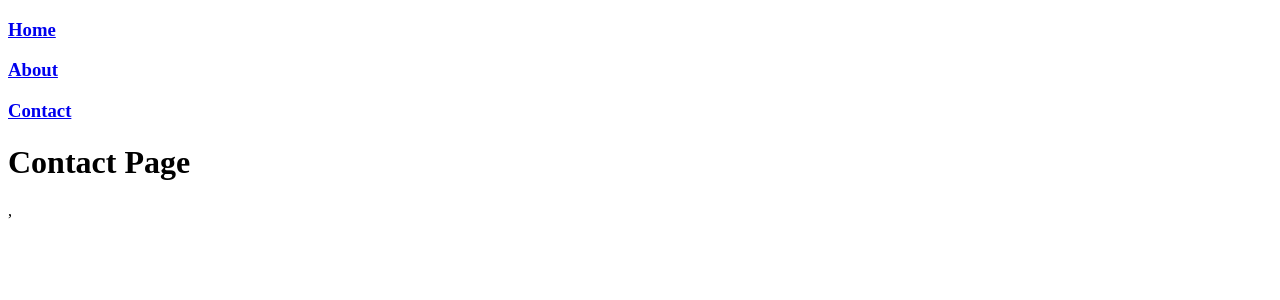
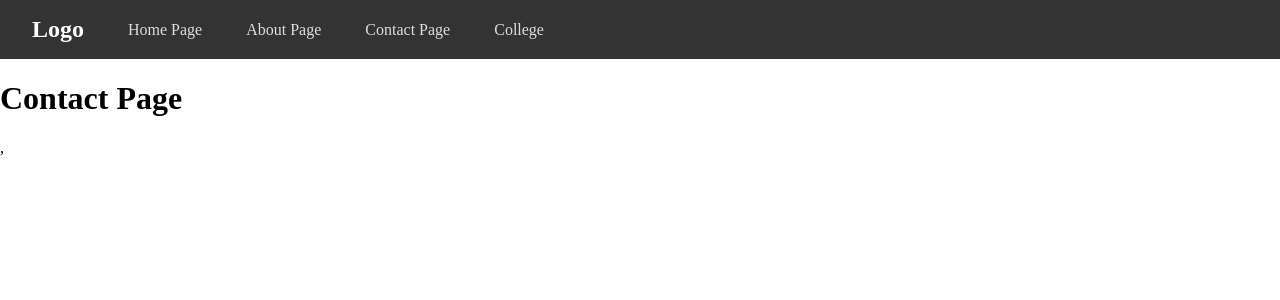
Before and after one commit to Navimish/Learning-Curve-of-React, a React (Vite) app in the folder React_01/: page /contact in a window 1280 px wide. Shown: the top 300 px of the page. Built offline with nearby package versions, Linux system fonts and the light colour scheme.

Commit message:
09-08-2025

```diff
--- a/React_01/package.json
+++ b/React_01/package.json
@@ -13,6 +13,7 @@
     "react": "^19.1.0",
     "react-dom": "^19.1.0",
     "react-router": "^7.7.1",
+    "react-router-dom": "^7.8.0",
     "styled-components": "^6.1.19"
   },
   "devDependencies": {
--- a/React_01/src/App.jsx
+++ b/React_01/src/App.jsx
@@ -38,6 +38,7 @@ import { UseActionState } from "./hooks/UseActionState";
 import UseToggleMain from "./CustomHooks/useToggleMain";
 import { CollegeCompo } from "./contextApi/CollegeCompo";
 import Routescompo from "./Routing/routes";
+import { Navbar } from "./Navbar/Navbar1";
 
 function App() {
   const user1 = {
@@ -151,7 +152,9 @@ function App() {
 
       {/* <CollegeCompo></CollegeCompo> */}
 
-      <Routescompo></Routescompo>
+      {/* <Routescompo></Routescompo> */}
+
+      <Navbar></Navbar>
 
     </>
   );
--- /dev/null
+++ b/React_01/src/CSS/Navbar_css.css
@@ -0,0 +1,32 @@
+.navbar {
+  background-color: #333;       /* Dark background */
+  padding: 10px 20px;
+  display: flex;
+  align-items: center;
+  gap: 20px;                   /* Space between links */
+}
+
+.navbar h2 {
+  color: #fff;
+  margin: 0;
+  cursor: pointer;
+}
+
+.navbar a {
+  color: #ddd;
+  text-decoration: none;
+  font-weight: 500;
+  padding: 6px 12px;
+  border-radius: 4px;
+  transition: background-color 0.3s ease;
+}
+
+.navbar a:hover {
+  background-color: #555;
+  color: white;
+}
+
+body {
+  margin: 0;
+  padding: 0;
+}
--- /dev/null
+++ b/React_01/src/Navbar/AboutPage.jsx
@@ -0,0 +1,8 @@
+export function AboutPage(){
+
+    return (
+        <>
+            <h1>About Page</h1>
+        </>
+    )
+}
--- /dev/null
+++ b/React_01/src/Navbar/College.jsx
@@ -0,0 +1,14 @@
+import { Link, Outlet } from "react-router"
+export function MyCollege(){
+
+    return(
+        <div style={{textAlign :"center"}}>
+            <h1>College Page</h1>
+            <Link to={'sectionA'}><h2>Section A</h2></Link>
+            <Link to={'sectionB'}><h2>Section B</h2></Link>
+            <Link to={'sectionC'}><h2>Section C</h2></Link>
+            <Outlet></Outlet>
+
+        </div>
+    )
+}
--- /dev/null
+++ b/React_01/src/Navbar/ContactPage.jsx
@@ -0,0 +1,8 @@
+export function ContactPage(){
+
+    return (
+        <>
+            <h1>Contact Page</h1>
+        </>
+    )
+}
--- /dev/null
+++ b/React_01/src/Navbar/HomePage.jsx
@@ -0,0 +1,8 @@
+export function HomePage(){
+
+    return (
+        <>
+            <h1>Home Page</h1>
+        </>
+    )
+}
--- /dev/null
+++ b/React_01/src/Navbar/Navbar1.jsx
@@ -0,0 +1,37 @@
+import { Route, Routes, Link, Navigate } from "react-router-dom";
+import { HomePage } from "./HomePage";
+import { AboutPage } from "./AboutPage";
+import { ContactPage } from "./ContactPage";
+import "./../CSS/Navbar_css.css";
+import { MyCollege } from "./College";
+import { SectionA } from "./SectionA";
+import { SectionB } from "./sectionB";
+import { SectionC } from "./SectionC";
+
+export function Navbar() {
+  return (
+    <>
+      <div className="navbar">
+        <Link to={"/"}>
+          <h2>Logo</h2>
+        </Link>
+        <Link to={"/"}>Home Page</Link>
+        <Link to={"/about"}>About Page</Link>
+        <Link to={"/contact"}>Contact Page</Link>
+        <Link to={"/mycollege"}>College</Link>
+      </div>
+
+      <Routes>
+        <Route path="/" element={<HomePage />}></Route>
+        <Route path="/about" element={<AboutPage />}></Route>
+        <Route path="/contact" element={<ContactPage />}></Route>
+        <Route path="/mycollege" element={<MyCollege />}>
+          <Route path="sectionA" element={<SectionA></SectionA>}></Route>
+          <Route path="sectionB" element={<SectionB></SectionB>}></Route>
+          <Route path="sectionC" element={<SectionC></SectionC>}></Route>
+        </Route>
+        <Route path="/*" element={<Navigate to="/"></Navigate>}></Route>
+      </Routes>
+    </>
+  );
+}
--- /dev/null
+++ b/React_01/src/Navbar/SectionA.jsx
@@ -0,0 +1,8 @@
+export function SectionA(){
+
+    return(
+        <>
+            <h1>Section A</h1>
+        </>
+    )
+}
--- /dev/null
+++ b/React_01/src/Navbar/SectionC.jsx
@@ -0,0 +1,8 @@
+export function SectionC(){
+
+    return(
+        <>
+            <h1>Section C</h1>
+        </>
+    )
+}
--- /dev/null
+++ b/React_01/src/Navbar/sectionB.jsx
@@ -0,0 +1,7 @@
+export function SectionB(){
+
+    return(
+        <>
+            <h1>Section B</h1>
+        </>
+    )}
```
Also changed, not shown: 1 other file (tests, documents, lock files or other folders).
